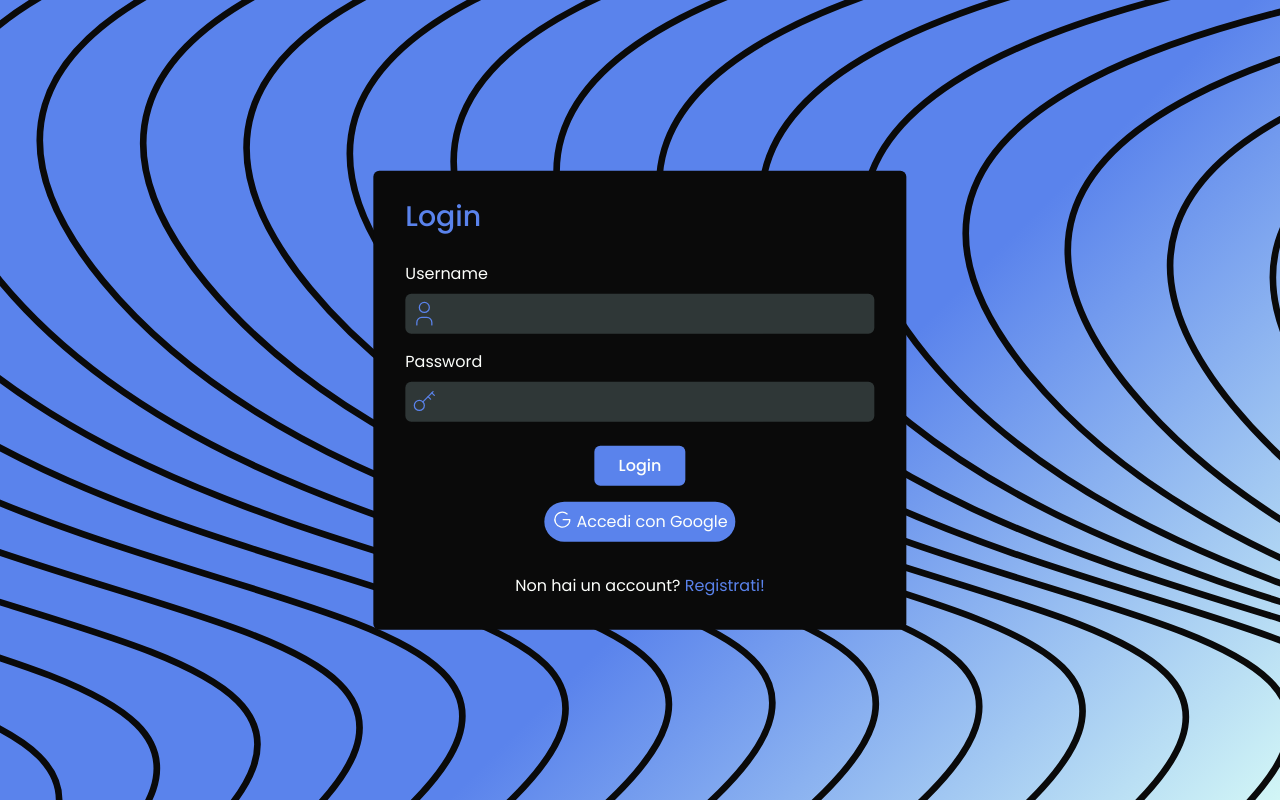
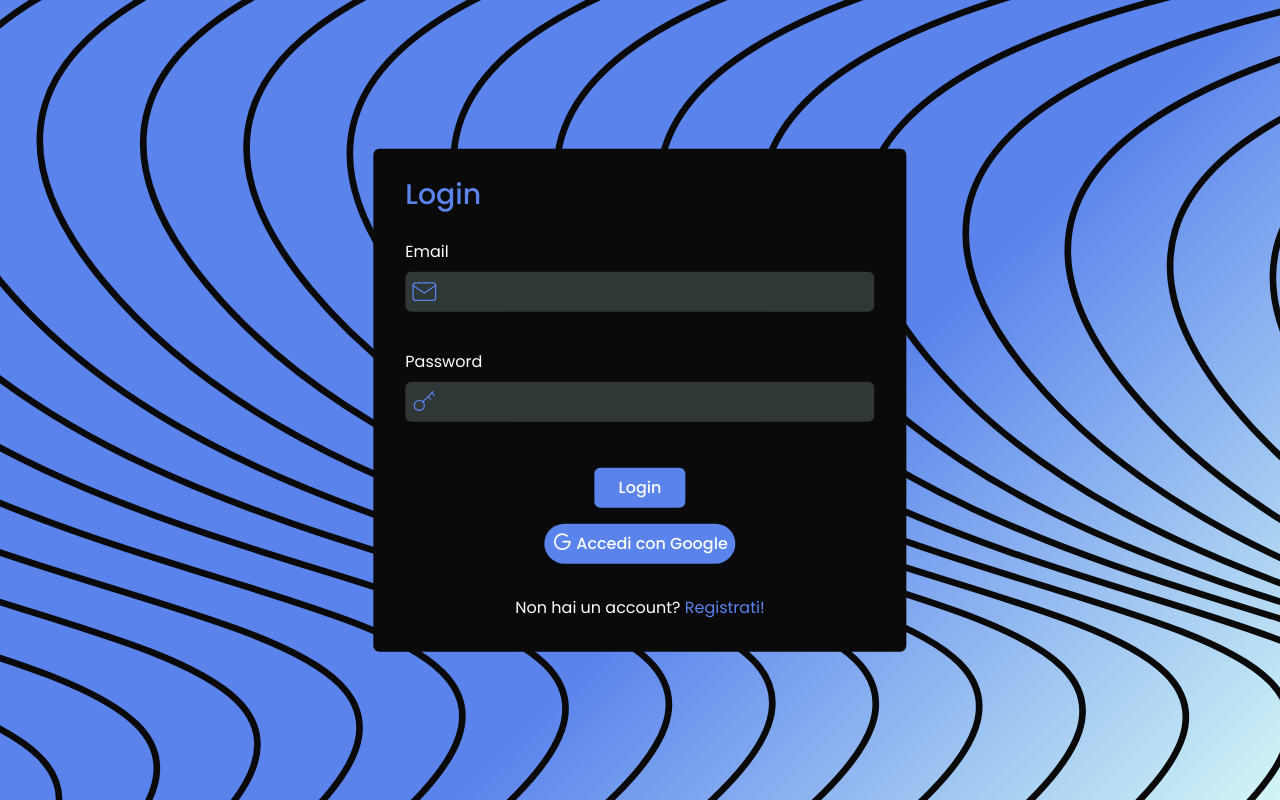
Before and after one commit to S0n0i0/NoteApp-Frontend, a Vue app: page /login in a window 1280 px wide. Built offline with nearby package versions, Linux system fonts and the light colour scheme.

Commit message:
Aggiunti messaggi di errore

```diff
--- a/package.json
+++ b/package.json
@@ -8,6 +8,8 @@
   },
   "dependencies": {
     "autoprefixer": "^10.4.7",
+    "axios": "^0.27.2",
+    "pinia": "^2.0.14",
     "postcss": "^8.4.13",
     "tailwindcss": "^3.0.24",
     "vue": "^3.2.13",
--- /dev/null
+++ b/src/assets/scripts/axios-config.js
@@ -0,0 +1,17 @@
+import axios from 'axios';
+
+let http = axios.create({
+    baseURL: process.env.API_BASE_URL,
+    validateStatus: function (status) {
+        return (status >= 200 && status < 300) || status == 304;
+    }
+});
+
+
+
+http.interceptors.request.use(function (config) {
+    config.headers.Authorization = '';
+    return config;
+});
+
+export default http;
--- a/src/components/CustomInput.vue
+++ b/src/components/CustomInput.vue
@@ -2,7 +2,7 @@
 	<label :for="name" class="text-neutral mt-4">{{ label }}</label>
 	<div class="relative w-full h-fit mt-2">
 		<svg
-			v-if="name == 'username'"
+			v-if="name == 'email'"
 			xmlns="http://www.w3.org/2000/svg"
 			width="30"
 			height="30"
@@ -14,8 +14,8 @@
 			stroke-linejoin="round"
 		>
 			<path stroke="none" d="M0 0h24v24H0z" fill="none" />
-			<circle cx="12" cy="7" r="4" />
-			<path d="M6 21v-2a4 4 0 0 1 4 -4h4a4 4 0 0 1 4 4v2" />
+			<rect x="3" y="5" width="18" height="14" rx="2" />
+			<polyline points="3 7 12 13 21 7" />
 		</svg>
 		<svg
 			v-else
@@ -39,6 +39,8 @@
 			:type="type"
 			:id="name"
 			:name="name"
+			v-model="inputValue"
+			@blur="checkValidity"
 			class="
 				bg-tertiary
 				text-0x
@@ -52,9 +54,17 @@
 			"
 		/>
 	</div>
+	<p
+		class="text-quaternary text-1s mt-1 opacity-0 self-end"
+		:class="{ 'opacity-100': !store[name].valid }"
+	>
+		{{ store[name].error }}
+	</p>
 </template>
 
 <script>
+import { useAuthformStore } from "@/stores/authformStore";
+
 export default {
 	name: "CustomInput",
 	props: {
@@ -62,5 +72,56 @@ export default {
 		name: String,
 		type: String,
 	},
+	data() {
+		return {
+			store: useAuthformStore(),
+			inputValue: "",
+		};
+	},
+	watch: {
+		inputValue(newValue, oldValue) {
+			let input = this.store[this.name];
+			input.valid = true;
+			input.value = this.inputValue;
+		},
+	},
+	methods: {
+		checkValidEmail() {
+			let email = this.store.email;
+			if (!this.inputValue.length) {
+				email.valid = false;
+				email.error = "L'email non può essere vuota";
+			} else if (
+				!/\s*(([^<>()\[\]\\.,;:\s@"]+(\.[^<>()\[\]\\.,;:\s@"]+)*)|(".+"))@((\[[0-9]{1,3}\.[0-9]{1,3}\.[0-9]{1,3}\.[0-9]{1,3}])|(([a-zA-Z\-0-9]+\.)+[a-zA-Z]{2,}))\s*/.test(
+					this.inputValue
+				)
+			) {
+				email.valid = false;
+				email.error = "Email non valida";
+			}
+		},
+		checkValidPassword() {
+			let password = this.store.password;
+			if (!this.inputValue.length) {
+				password.valid = false;
+				password.error = "La password non può essere vuota";
+			} else if (this.inputValue.length < 8) {
+				password.valid = false;
+				password.error = "Inserisci almeno 8 caratteri";
+			}
+		},
+		checkValidity() {
+			switch (this.name) {
+				case "email":
+					this.checkValidEmail();
+					break;
+				case "password":
+					this.checkValidPassword();
+					break;
+				default:
+					break;
+			}
+		},
+	},
 };
 </script>
--- a/src/main.js
+++ b/src/main.js
@@ -1,6 +1,11 @@
-import { createApp } from 'vue'
-import App from './App.vue'
+import { createApp } from 'vue';
+import App from './App.vue';
+import { createPinia } from 'pinia';
 import router from './router'
 import '@/assets/tailwind.css';
 
-createApp(App).use(router).mount('#app')
+const app = createApp(App);
+const pinia = createPinia();
+app.use(pinia);
+app.use(router);
+app.mount('#app');
--- /dev/null
+++ b/src/stores/authformStore.js
@@ -0,0 +1,18 @@
+import { defineStore } from 'pinia';
+
+export const useAuthformStore = defineStore('authform', {
+    state: () => {
+        return {
+            email: {
+                value: '',
+                valid: true,
+                error: 'errore'
+            },
+            password: {
+                value: '',
+                valid: true,
+                error: 'errore'
+            },
+        };
+    },
+});
--- a/src/views/AuthForm.vue
+++ b/src/views/AuthForm.vue
@@ -19,7 +19,7 @@
 				{{ method == "login" ? "Login" : "Registrati" }}
 			</h1>
 			<form action="" class="flex flex-col py-2" @submit.prevent="submit">
-				<custom-input label="Username" name="username" type="text" />
+				<custom-input label="Email" name="email" type="text" />
 				<custom-input
 					label="Password"
 					name="password"
@@ -37,18 +37,28 @@
 						w-fit
 						rounded-md
 					"
+					:disabled="disableButton"
 				>
 					{{ method == "login" ? "Login" : "Registrati" }}
 				</button>
 				<button
-					class="flex bg-secondary rounded-full self-center mt-4 p-2"
+					class="
+						flex
+						bg-secondary
+						font-medium
+						rounded-full
+						self-center
+						mt-4
+						p-2
+					"
+					:disabled="disableButton"
 				>
 					<svg
 						xmlns="http://www.w3.org/2000/svg"
 						width="20"
 						height="20"
 						viewBox="0 0 24 24"
-						stroke-width="1.5"
+						stroke-width="2"
 						class="stroke-neutral"
 						fill="none"
 						stroke-linecap="round"
@@ -178,6 +188,8 @@
 
 <script>
 import CustomInput from "@/components/CustomInput.vue";
+import http from "@/assets/scripts/axios-config";
+import { useAuthformStore } from "@/stores/authformStore";
 
 export default {
 	name: "AuthForm",
@@ -187,10 +199,27 @@ export default {
 	data() {
 		return {
 			method: "login", //login, registrazione
+			disableButton: false,
 		};
 	},
 	methods: {
 		submit() {
+			let store = useAuthformStore();
+			let [email, password] = [store.email, store.password];
+			console.log(process.env.API_BASE_URL);
+			if (!email.valid || !password.valid) return;
+			if (!email.value.length || !password.value.length) {
+				email.error = "L'email non può essere vuota";
+				password.error = "La password non può essere vuota";
+				email.valid = email.value.length;
+				password.valid = password.value.length;
+				return;
+			}
+			this.disableButton = true;
+			if (this.method == "login") {
+			} else {
+			}
+			this.disableButton = false;
 			this.$router.push({ name: "home" });
 		},
 	},
```
Also changed, not shown: 2 other files (tests, documents, lock files or other folders).
